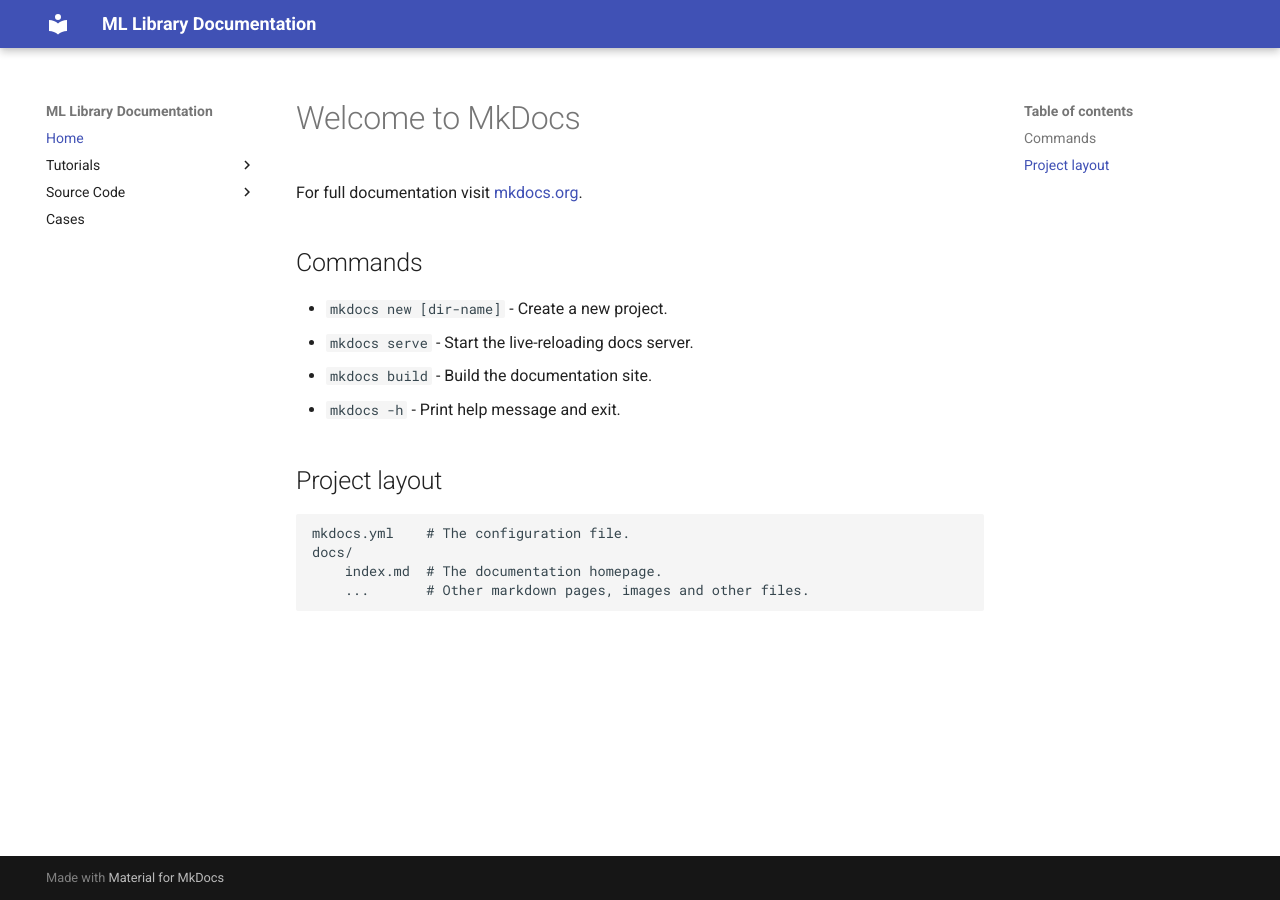
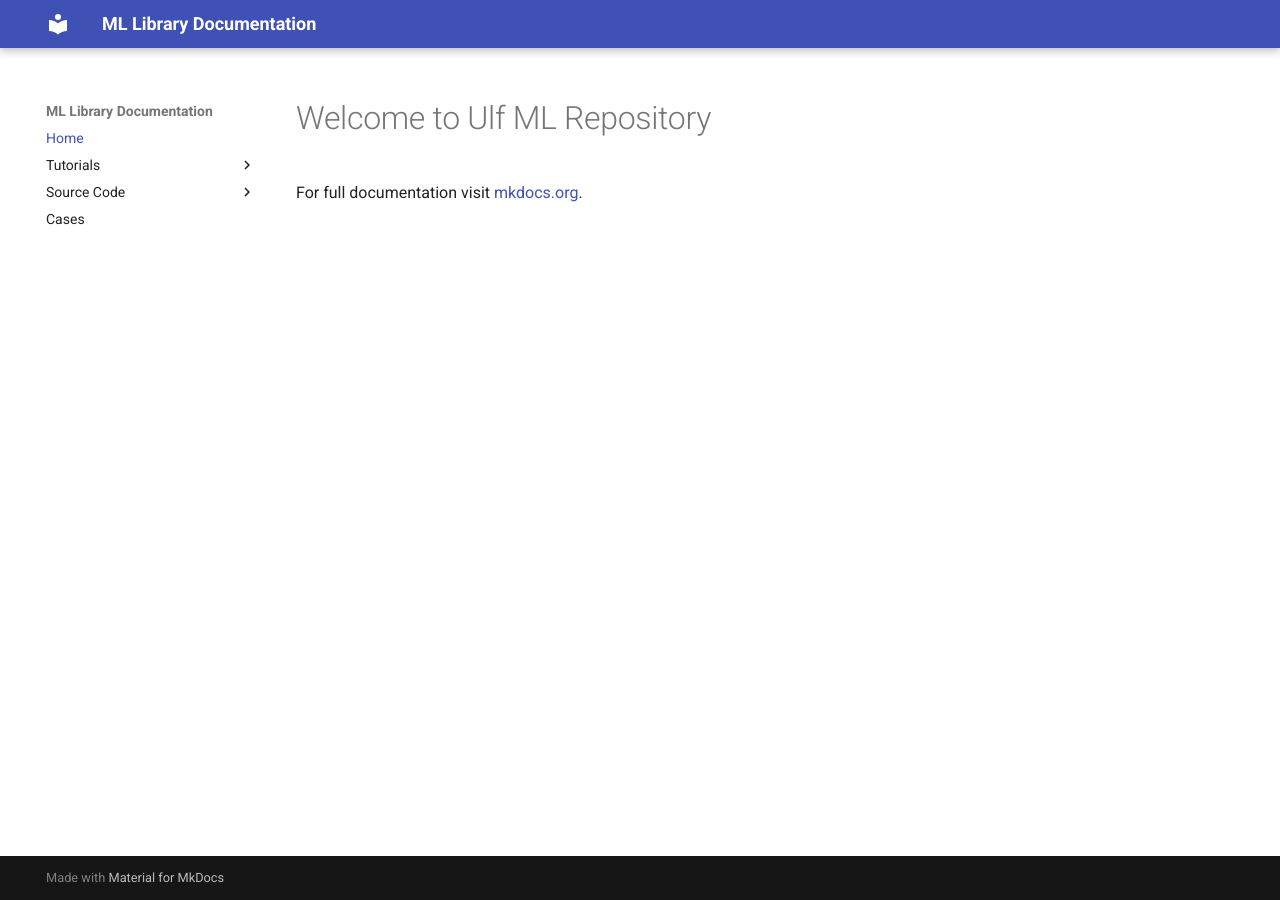
Before and after one commit to ulf-tecc2/ml, an MkDocs documentation site: the page built from docs/index.md, in a window 1280 px wide. Built offline with MkDocs 1.6.1 and Material for MkDocs 9.7.7, drawn with Linux system fonts in a browser that asks for light colours.

Commit message:
initial commit

```diff
--- a/docs/index.md
+++ b/docs/index.md
@@ -1,17 +1,3 @@
-# Welcome to MkDocs
+# Welcome to Ulf ML Repository
 
 For full documentation visit [mkdocs.org](https://www.mkdocs.org).
-
-## Commands
-
-* `mkdocs new [dir-name]` - Create a new project.
-* `mkdocs serve` - Start the live-reloading docs server.
-* `mkdocs build` - Build the documentation site.
-* `mkdocs -h` - Print help message and exit.
-
-## Project layout
-
-    mkdocs.yml    # The configuration file.
-    docs/
-        index.md  # The documentation homepage.
-        ...       # Other markdown pages, images and other files.
```
